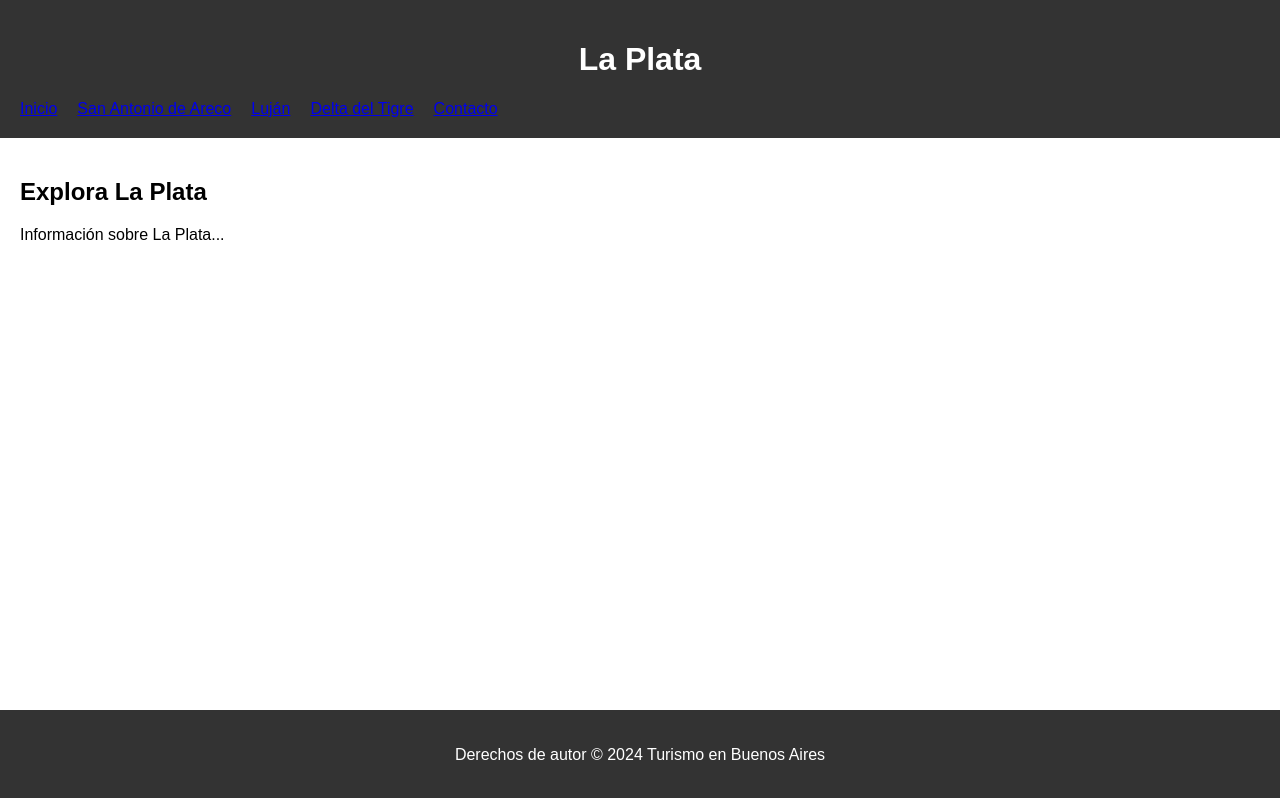
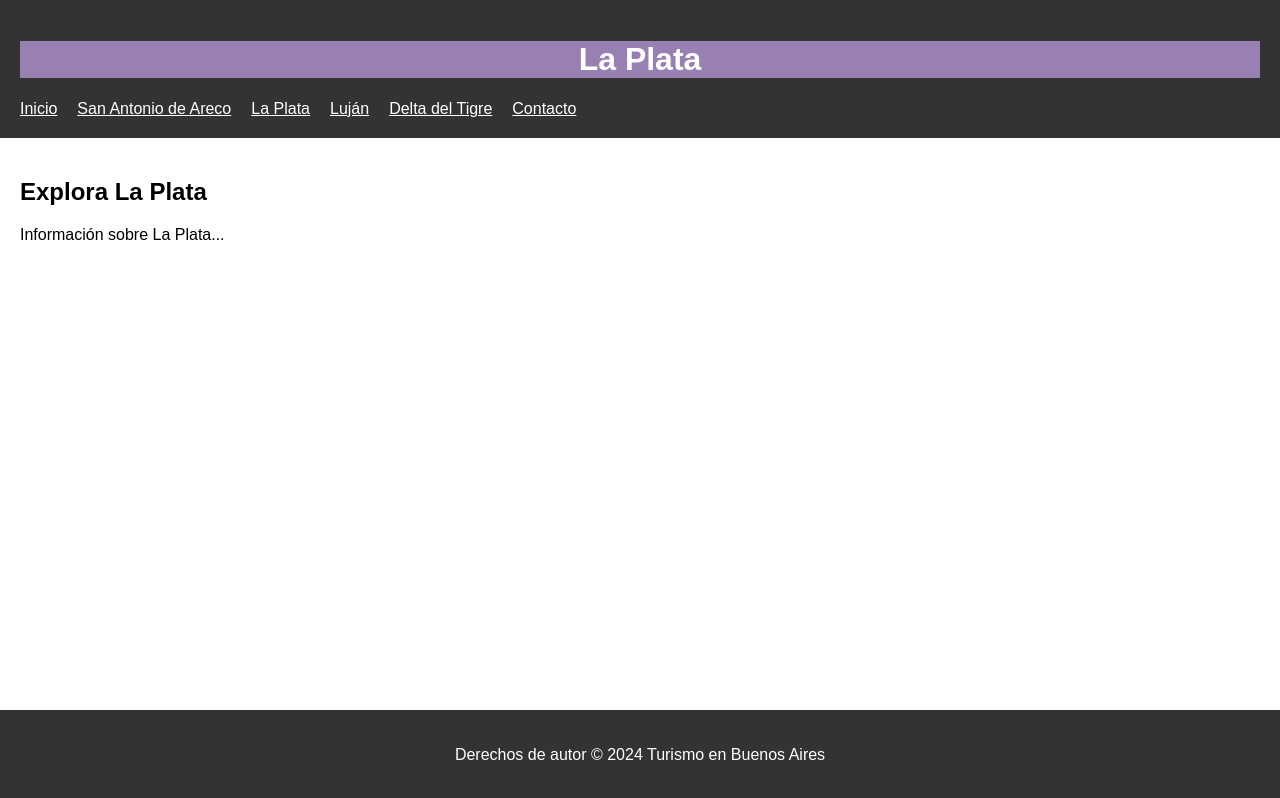
Before and after one commit to danielamaiorano/turismo-buenos-aires, a plain HTML site: page la-plata.html in a window 1280 px wide. Drawn offline with Linux system fonts and the light colour scheme.

Commit message:
modificación #css del menú
fijé las ciudades del menú copiando la lista del principio en el resto de las barras de navegación

cambie el color de las letras y agregue el efecto de cambio de color cuando el mouse esta sobre las letras.

```diff
--- a/la-plata.html
+++ b/la-plata.html
@@ -34,6 +34,10 @@
             flex: 1;
             padding: 20px;
         }
+
+h1 {
+    background-color: #9980b3;
+}
     </style>
 </head>
 <body>
@@ -43,6 +47,7 @@
             <ul>
                 <li><a href="index.html">Inicio</a></li>
                 <li><a href="san-antonio-de-areco.html">San Antonio de Areco</a></li>
+                <li><a href="la-plata.html">La Plata</a></li>
                 <li><a href="lujan.html">Luján</a></li>
                 <li><a href="delta-del-tigre.html">Delta del Tigre</a></li>
                 <li><a href="contact.html">Contacto</a></li>
--- a/styles.css
+++ b/styles.css
@@ -10,6 +10,15 @@ header, footer {
     color: #fff;
     text-align: center;
     padding: 20px;
+}
+
+header a {
+    color: white;
+
+}
+
+header a:hover{
+    color:blue;
 }
 
 section {
```
Also changed, not shown: delta-del-tigre.html (+2 -1 lines), lujan.html (+3 -3 lines), san-antonio-de-areco.html (+2 -0 lines).
